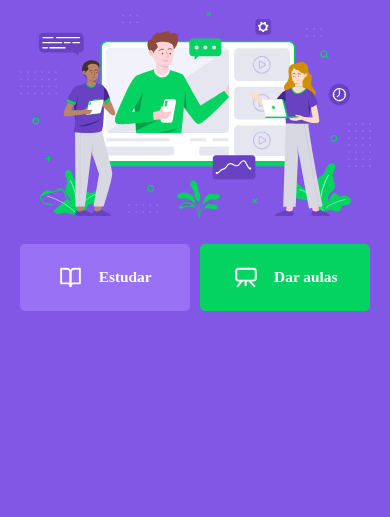
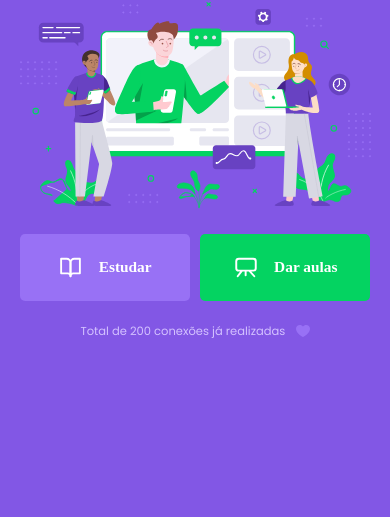
Before and after one commit to Hugovarellaa/nlw-02-discovery, a plain HTML site: page index.html in a window 390 px wide. Shown: the part 327-844 px from the top of the page. Drawn offline with Linux system fonts and the light colour scheme; files whose address does not match are found by name.

Commit message:
Finished layout mobile first

```diff
--- a/index.html
+++ b/index.html
@@ -43,6 +43,11 @@
           <span>Dar aulas</span>
         </a>
       </div>
+
+      <p class="total-connections">
+        <span> Total de 200 conexões já realizadas</span>
+        <img src="/public/images/icons/purple-heart.svg" alt="Coração roxo" />
+      </p>
     </div>
   </body>
 </html>
--- a/public/styles/partials/page-lading.css
+++ b/public/styles/partials/page-lading.css
@@ -80,3 +80,20 @@
 .buttons-container a.give-classes:hover {
   background-color: var(--color-secondary-dark);
 }
+
+.total-connections {
+  display: flex;
+  align-items: center;
+  justify-content: center;
+  gap: 1.6rem;
+
+  margin-top: 1.8rem;
+  text-align: center;
+}
+
+.total-connections span {
+  font-size: 1.8rem;
+  font-family: "Poppins";
+  font-weight: 400;
+  line-height: 20px;
+}
```
